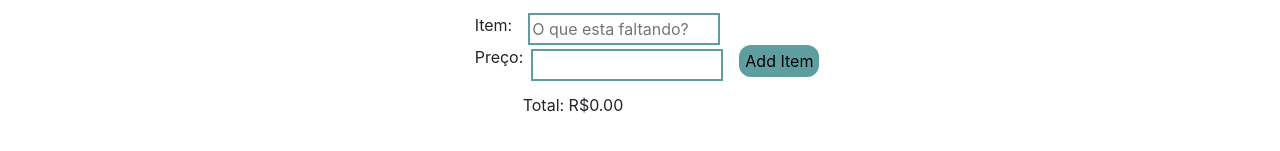
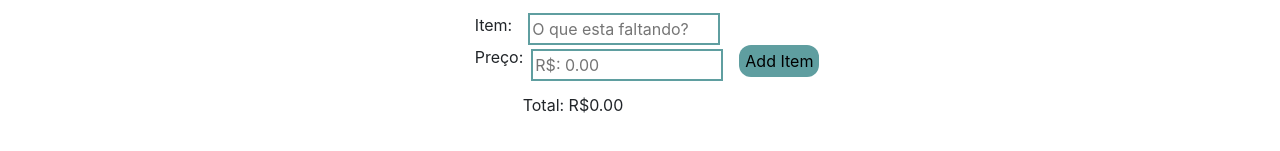
Before and after one commit to joaohelbel/Lista-de-compras, a plain HTML site: page Index.html in a window 1280 px wide. Shown: the part 139-290 px from the top of the page. Drawn offline with nearby package versions, Linux system fonts and the light colour scheme.

Commit message:
placrholder

```diff
--- a/Index.html
+++ b/Index.html
@@ -63,7 +63,7 @@
                         </div>
                         <div class="row">
                             <label for="price">Preço:</label>
-                            <input class="it ml-2 mt-1" style="width: 192px; height: 32px;" type="number" id="price" step="0.01">
+                            <input class="it ml-2 mt-1" style="width: 192px; height: 32px;" type="number" id="price" step="0.01" placeholder="R$: 0.00">
                             <button class="btnn ml-3" style="height: 32px;" onclick="addItem()">Add Item</button>
                             <br><br>
                             <ul id="shoppingList"></ul>
```
